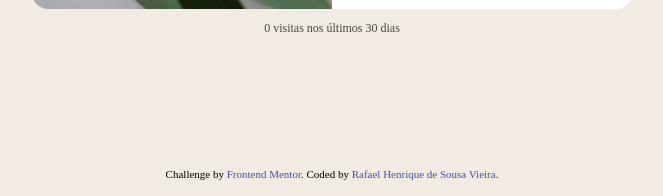
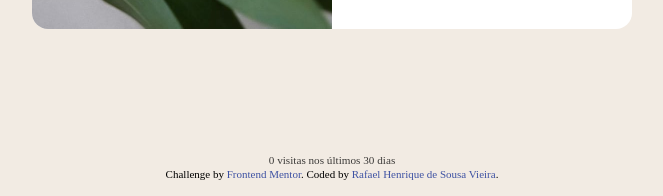
Before and after one commit to RafaelHDSV/Product-preview-card-component, a plain HTML site: page index.html in a window 1280 px wide. Shown: the part 604-800 px from the top of the page, without its empty margins (308-971 px from the left). Drawn offline with Linux system fonts and the light colour scheme.

Commit message:
Fix Vieira Analytics collect and visit-count footer placement.

```diff
--- a/index.html
+++ b/index.html
@@ -224,7 +224,11 @@
     Coded by <a href="https://github.com/RafaelHDSV" target="_blank">Rafael Henrique de Sousa Vieira</a>.
   </div>
 <script data-name="BMC-Widget" data-cfasync="false" src="https://cdnjs.buymeacoffee.com/1.0.0/widget.prod.min.js" data-id="vieira" data-description="Support me on Buy me a coffee!" data-message="" data-color="#3D8168" data-position="Right" data-x_margin="18" data-y_margin="18"></script>
-    <p id="va-visits" aria-live="polite" hidden style="margin:0;padding:0.75rem 1rem;text-align:center;font-size:0.75rem;opacity:0.7"></p>
+
+  <footer class="attribution" style="text-align:center;padding:0.75rem 1rem;font-size:0.75rem">
+    <p id="va-visits" aria-live="polite" hidden style="margin:0.35rem 0 0;padding:0;text-align:center;font-size:0.7rem;line-height:1.3;opacity:0.75;color:inherit"></p>
+  </footer>
+    <script type="module" src="js/analytics.js"></script>
     <script type="module" src="js/visit-count.js"></script>
 </body>
 
--- /dev/null
+++ b/js/analytics.js
@@ -0,0 +1,3 @@
+import { trackPageview } from '../vendor/vieira-analytics/dist/index.js'
+
+trackPageview({ projectKey: 'cartao-do-produto' })
```
Also changed, not shown: vendor/vieira-analytics/package.json (added, +25 -0 lines), vendor/vieira-analytics/dist/chunk-7RC3YH4P.js (added), vendor/vieira-analytics/dist/index.js (added), vendor/vieira-analytics/dist/react.js (added), 3 other files.
